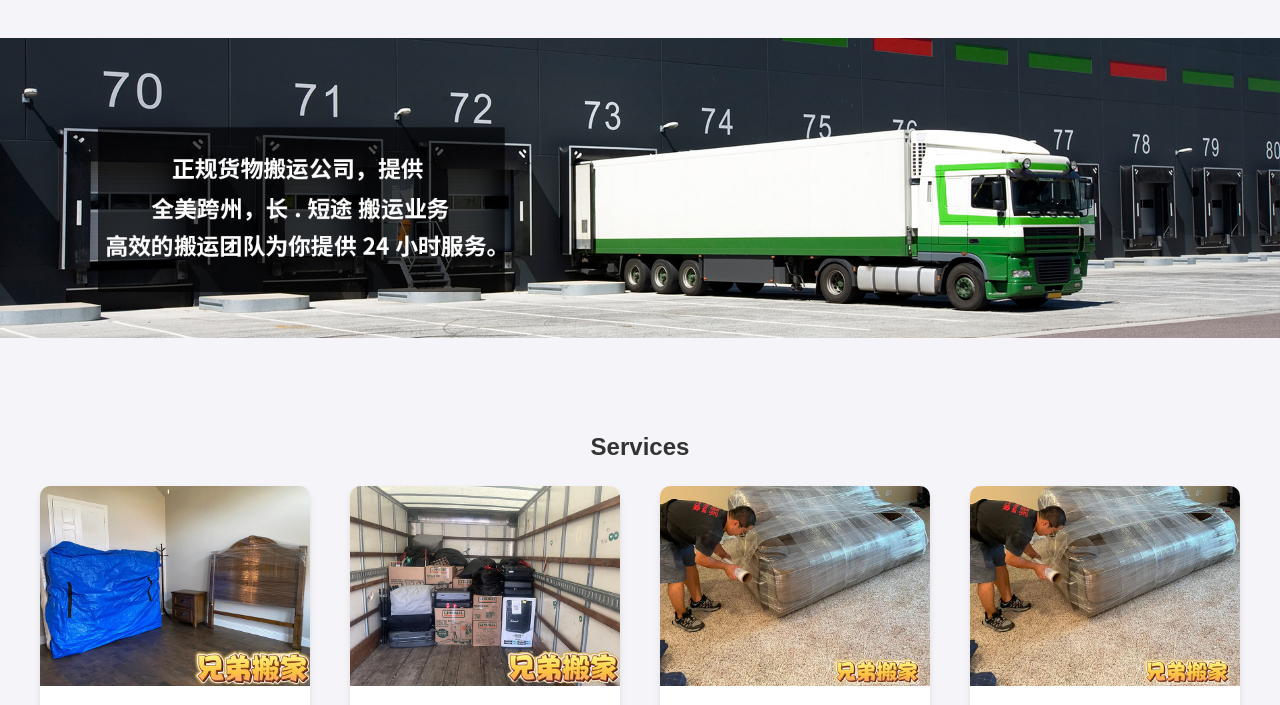
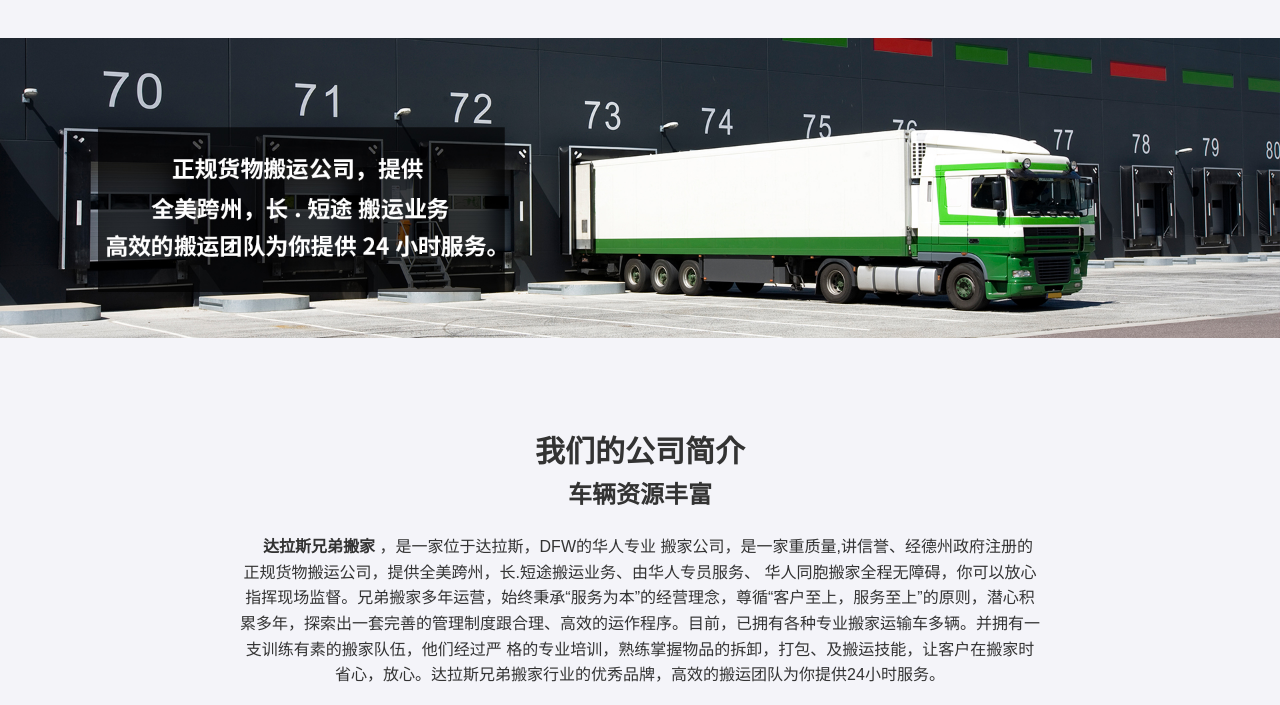
Before and after one commit to TTimLu/MovingWeb, a plain HTML site: page index.html in a window 1280 px wide. Shown: the part 82-787 px from the top of the page. Drawn offline with nearby package versions, Linux system fonts and the light colour scheme.

Commit message:
Update index.html

```diff
--- a/index.html
+++ b/index.html
@@ -26,7 +26,12 @@
         </section>
     <main>
 
-
+<h2>
+<strong><font style="color:1c1c1e; font-weight:bold; font-size:30px;">我们的公司简介</font></strong><br>
+<span>车辆资源丰富</span>
+</h2>
+<p data-translate="company_intro">　<strong>达拉斯兄弟搬家 </strong>，是一家位于达拉斯，DFW的华人专业 搬家公司，是一家重质量,讲信誉、经德州政府注册的正规货物搬运公司，提供全美跨州，长.短途搬运业务、由华人专员服务、 华人同胞搬家全程无障碍，你可以放心指挥现场监督。兄弟搬家多年运营，始终秉承“服务为本”的经营理念，尊循“客户至上，服务至上”的原则，潜心积累多年，探索出一套完善的管理制度跟合理、高效的运作程序。目前，已拥有各种专业搬家运输车多辆。并拥有一支训练有素的搬家队伍，他们经过严 格的专业培训，熟练掌握物品的拆卸，打包、及搬运技能，让客户在搬家时省心，放心。达拉斯兄弟搬家行业的优秀品牌，高效的搬运团队为你提供24小时服务。
+</p>
         <section id="services">
             <h2 data-translate="services">Services</h2>
 			<div class="service-cards">
```
